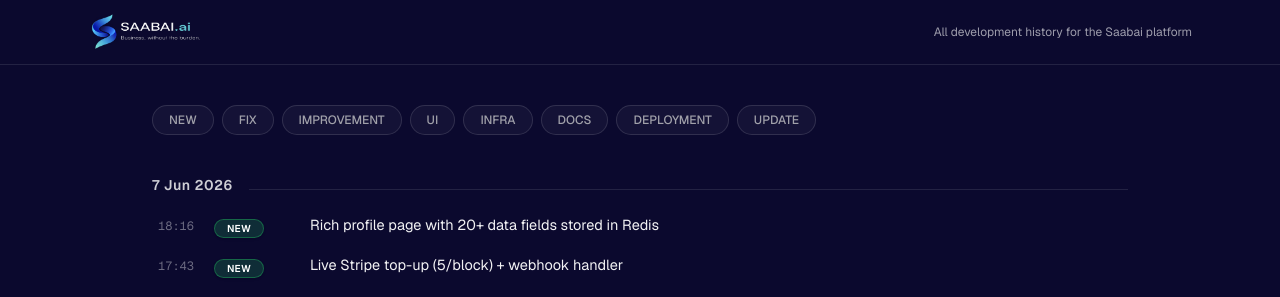
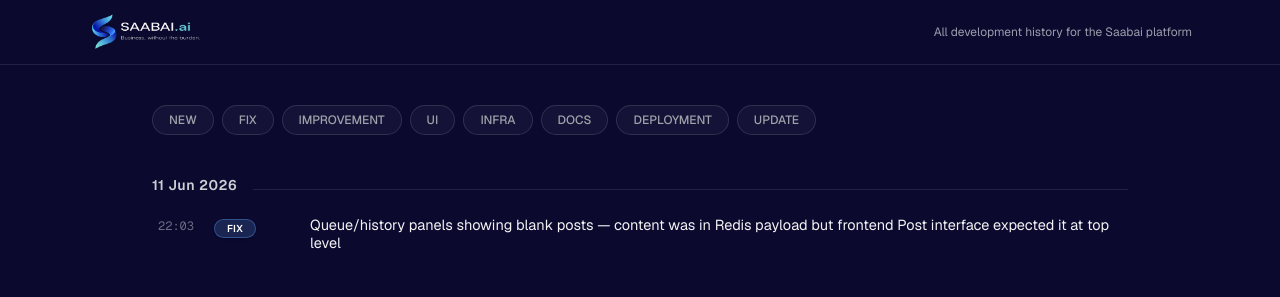
Before and after one commit to sg-satoshi/saabai-site, a Next.js app: page /saabai-changelog in a window 1280 px wide. Shown: the top 297 px of the page. Built offline with nearby package versions, Linux system fonts and the light colour scheme; no server answers.

Commit message:
chore: add Jun 11 changelog entry

```diff
--- a/app/saabai-changelog/SaabaiChangelogClient.tsx
+++ b/app/saabai-changelog/SaabaiChangelogClient.tsx
@@ -27,6 +27,12 @@ const TAG_STYLES: Record<Tag, { bg: string; text: string; border: string }> = {
 };
 
 const CHANGELOG: Day[] = [
+  {
+    date: "11 Jun 2026",
+    entries: [
+      { time: "22:03", tag: "FIX", title: "Queue/history panels showing blank posts — content was in Redis payload but frontend Post interface expected it at top level" }
+    ],
+  },
   {
     date: "7 Jun 2026",
     entries: [
```
